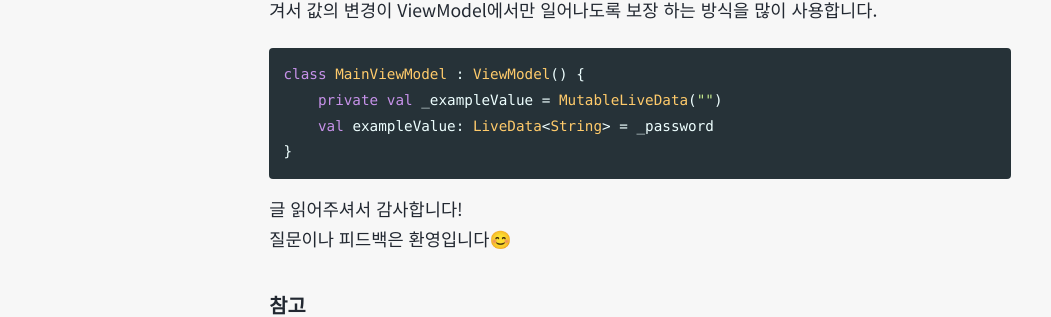
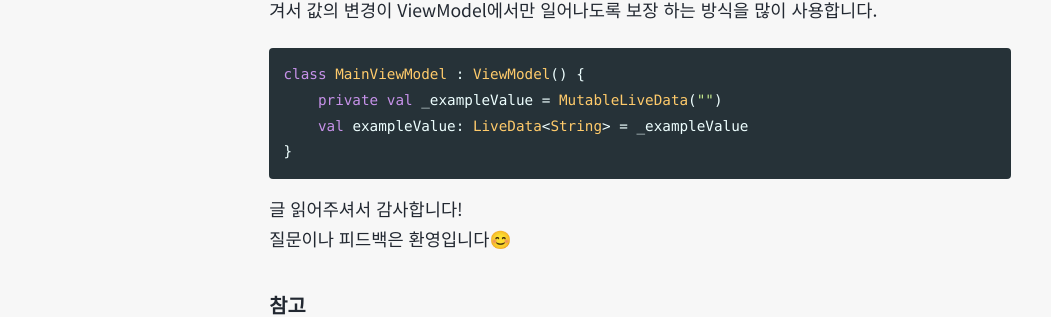
Before and after one commit to MinSeungHyun/minseunghyun.github.io, a Jekyll site: the page built from _posts/android/2020-02-26-5.md, in a window 1280 px wide and 900 px high, scrolled down 3423 px. Shown: the part 142-459 px from the top of the window, without its empty margins (0-1051 px from the left). Built offline with Jekyll 4.4.1, drawn with Linux system fonts in a browser that asks for light colours; cached includes are drawn as plain includes; nearby versions of some CDN libraries; some web fonts are replaced; comment, search, counter and statistics services are not loaded.

Commit message:
코드 오류 수정

````diff
--- a/_posts/android/2020-02-26-5.md
+++ b/_posts/android/2020-02-26-5.md
@@ -97,13 +97,13 @@ binding.lifecycleOwner = this
 ## 결론
 특별한 상황이 아니라면 ObservableField 보단 LiveData를 사용하세요.
 
-[이 문서](https://developer.android.com/topic/libraries/architecture/livedata#the_advantages_of_using_livedata){:target="_blank"}에 장점이 잘 나와있으니 읽어보시면 좋을 것 같네요.
+[이 문서](https://developer.androiㄱd.com/topic/libraries/architecture/livedata#the_advantages_of_using_livedata){:target="_blank"}에 장점이 잘 나와있으니 읽어보시면 좋을 것 같네요.
 
 더불어 LiveData를 ViewModel에서 사용할 때는 이런식으로 mutable한 LiveData는 private으로 숨겨서 값의 변경이 ViewModel에서만 일어나도록 보장 하는 방식을 많이 사용합니다.
 ```kotlin
 class MainViewModel : ViewModel() {
     private val _exampleValue = MutableLiveData("")
-    val exampleValue: LiveData<String> = _password
+    val exampleValue: LiveData<String> = _exampleValue
 }
 ```
 
````
